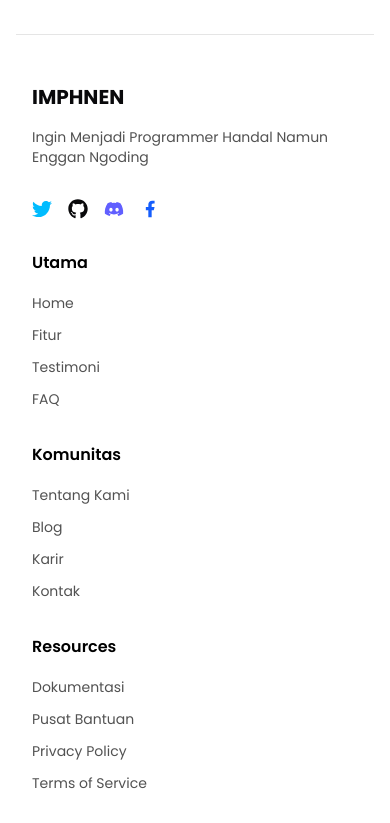
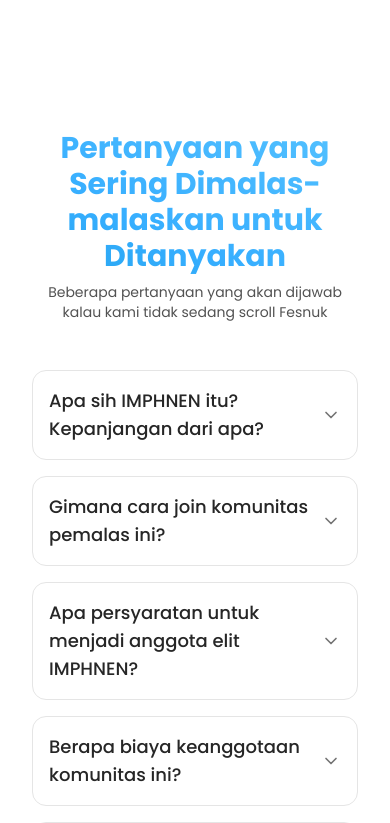
Before and after one commit to ifalfahri/imphnen-lp, a Next.js app: page / in a window 390 px wide. Shown: the part 5820-6643 px from the top of the page. Built offline with nearby package versions, Linux system fonts and the light colour scheme.

Commit message:
feat: add FAQ section with interactive items and integrate into homepage

```diff
--- a/src/app/page.tsx
+++ b/src/app/page.tsx
@@ -1,8 +1,9 @@
 import { Bento } from "@/components/bento";
+import { FAQSection } from "@/components/faq-section";
 import { Footer } from "@/components/footer";
 import { GeminiSection } from "@/components/gemini-section";
+import { HeroScroll } from "@/components/hero-scroll";
 import RibbonSection from "@/components/ribbon-section";
-import { HeroScroll } from "@/components/hero-scroll";
 
 export default function Home() {
   return (
@@ -11,6 +12,7 @@
       <RibbonSection />
       <Bento />
       <GeminiSection />
+      <FAQSection />
       <Footer />
     </div>
   );
--- /dev/null
+++ b/src/components/faq-section.tsx
@@ -0,0 +1,136 @@
+"use client";
+import { IconChevronDown } from "@tabler/icons-react";
+import { AnimatePresence, motion } from "motion/react";
+import React, { useState } from "react";
+
+interface FAQItemProps {
+  question: string;
+  answer: string | React.ReactNode;
+}
+
+const FAQItem = ({ question, answer }: FAQItemProps) => {
+  const [isOpen, setIsOpen] = useState(false);
+
+  return (
+    <div id="faq" className="border border-neutral-200 dark:border-white/[0.2] rounded-xl overflow-hidden bg-white dark:bg-black mb-4 shadow-input transition-all duration-200 hover:shadow-lg">
+      <motion.button
+        onClick={() => setIsOpen(!isOpen)}
+        className="flex items-center justify-between w-full p-4 text-left"
+        whileHover={{ backgroundColor: "rgba(0, 0, 0, 0.02)" }}
+        whileTap={{ backgroundColor: "rgba(0, 0, 0, 0.05)" }}
+      >
+        <h3 className="text-lg font-medium text-neutral-800 dark:text-neutral-200">
+          {question}
+        </h3>
+        <motion.div
+          animate={{ rotate: isOpen ? 180 : 0 }}
+          transition={{ duration: 0.3 }}
+          className="text-neutral-500"
+        >
+          <IconChevronDown size={20} />
+        </motion.div>
+      </motion.button>
+      <AnimatePresence>
+        {isOpen && (
+          <motion.div
+            initial={{ height: 0, opacity: 0 }}
+            animate={{ height: "auto", opacity: 1 }}
+            exit={{ height: 0, opacity: 0 }}
+            transition={{ duration: 0.3 }}
+            className="overflow-hidden"
+          >
+            <div className="p-4 pt-0 text-neutral-600 dark:text-neutral-400 text-sm bg-neutral-50 dark:bg-neutral-900/50">
+              {answer}
+            </div>
+          </motion.div>
+        )}
+      </AnimatePresence>
+    </div>
+  );
+};
+
+export function FAQSection() {
+  return (
+    <div className="py-24 px-4 max-w-4xl mx-auto" id="faq">
+      <h2 className="text-3xl md:text-5xl font-bold text-center mb-2 bg-clip-text text-transparent bg-gradient-to-bl from-primary to-primary-foreground">
+        Pertanyaan yang Sering Dimalas-malaskan untuk Ditanyakan
+      </h2>
+      <p className="text-sm md:text-lg text-center text-neutral-600 dark:text-neutral-400 mb-12 max-w-2xl mx-auto">
+        Beberapa pertanyaan yang akan dijawab kalau kami tidak sedang scroll
+        Fesnuk
+      </p>
+
+      <div className="space-y-6">
+        {faqItems.map((item, index) => (
+          <FAQItem key={index} question={item.question} answer={item.answer} />
+        ))}
+      </div>
+    </div>
+  );
+}
+
+const faqItems = [
+  {
+    question: "Apa sih IMPHNEN itu? Kepanjangan dari apa?",
+    answer:
+      "IMPHNEN singkatan dari 'Ingin Menjadi Programmer Handal Namun Enggan Ngoding'. Kami adalah komunitas elit para profesional scroll Fesnuk yang punya mimpi jadi tech bro/sis tapi ngodingnya nanti aja kalau mood. Motto kami: 'Kenapa capek-capek ngoding kalau bisa tinggal tanya ChatGPT?'",
+  },
+  {
+    question: "Gimana cara join komunitas pemalas ini?",
+    answer:
+      "Caranya gampang banget: 1) Buka laptop, 2) Bilang ke diri sendiri 'Hari ini aku mau ngoding 8 jam full!', 3) Malah buka Fesnuk, 4) Scroll sampe lupa waktu, 5) Selamat! Kamu secara otomatis sudah menjadi anggota kami. Untuk sertifikat resmi, silakan screenshot jam di HP kamu yang menunjukkan sudah 5 jam scrolling tanpa ngoding sedetik pun.",
+  },
+  {
+    question: "Apa persyaratan untuk menjadi anggota elit IMPHNEN?",
+    answer:
+      "Persyaratannya cukup ketat: kamu harus punya minimal 3 IDE/code editor yang terinstal tapi jarang dibuka, setidaknya 5 kursus online yang baru selesai 10% pertama, dan keahlian untuk menjelaskan 'lagi sibuk ngerjain project' padahal sebenernya cuma scroll meme programming doang. Bonus poin kalau punya stiker 'Programmer' di laptop tapi kode terakhir ditulis 3 bulan lalu.",
+  },
+  {
+    question: "Berapa biaya keanggotaan komunitas ini?",
+    answer:
+      "Gratis! Kami sudah terlalu malas untuk membuat sistem pembayaran. Lagipula, mengumpulkan uang berarti harus mengelolanya, dan itu terlalu banyak effort. Kami lebih suka menghabiskan energi untuk debat framework mana yang terbaik meskipun belum pernah mencoba satupun.",
+  },
+  {
+    question: "Aktivitas apa saja yang dilakukan di komunitas IMPHNEN?",
+    answer: (
+      <div className="space-y-2">
+        <p>
+          Komunitas kami memiliki berbagai aktivitas super produktif, antara
+          lain:
+        </p>
+        <ul className="list-disc pl-5 space-y-1">
+          <li>
+            Mengumpulkan tutorial programming yang tidak akan pernah kita tonton
+          </li>
+          <li>Debat sengit React vs Vue meski belum mahir JavaScript dasar</li>
+          <li>
+            Workshop Cara Menginstal Visual Studio Code dan Tidak Pernah
+            Membukanya Lagi
+          </li>
+          <li>
+            Kursus ahli Menjelaskan ke Orangtua Bahwa Scroll Facebook adalah
+            Riset Pasar
+          </li>
+          <li>
+            Ajang Ngumpulin Repository GitHub tapi Commit Terakhir 2 Tahun
+            Lalu
+          </li>
+          <li>
+            Kompetisi Siapa yang bisa screenshot code terkeren untuk status WA
+            tanpa perlu mengerti kodenya
+          </li>
+        </ul>
+      </div>
+    ),
+  },
+  {
+    question: "Bagaimana saya tahu kalau saya cocok dengan komunitas ini?",
+    answer:
+      "Kamu pasti cocok dengan kami jika: pernah buka tutorial coding sambil nonton Netflix, punya 7+ tab browser tentang 'how to code' yang tidak pernah dibaca sampai habis, dan pernah memesan buku programming tebal yang akhirnya cuma jadi pengganjal meja. Tambahan, jika kamu bisa menjelaskan blockchain dengan sangat percaya diri meski sebenarnya tidak paham, kamu adalah calon ketua komunitas kami.",
+  },
+  {
+    question: "Apa benefit jadi anggota IMPHNEN?",
+    answer:
+      "Benefit paling utama: validasi bahwa kamu tidak sendirian dalam kemalasanmu! Kamu juga dapat template caption LinkedIn yang bisa membuatmu terlihat sibuk coding padahal cuma rebahan, tips bergabung dengan grup programmer lalu menghilang saat diminta bantuan coding, dan keahlian mengatakan 'harusnya gampang, tinggal...' untuk masalah programming yang kamu sendiri tidak bisa selesaikan. Oh, dan kami punya grup WhatsApp yang isinya 99% meme programming dan 1% pertanyaan 'Ada yang jago React di sini?' yang tidak pernah dijawab.",
+  },
+];
--- a/src/components/hero-scroll.tsx
+++ b/src/components/hero-scroll.tsx
@@ -6,7 +6,7 @@
 
 export function HeroScroll() {
   return (
-    <div className="flex flex-col overflow-hidden relative z-1">
+    <div id="home" className="flex flex-col overflow-hidden relative z-1">
       <ContainerScroll
         titleComponent={
           <>
--- a/src/components/ui/bento-grid.tsx
+++ b/src/components/ui/bento-grid.tsx
@@ -33,7 +33,7 @@
   icon?: React.ReactNode;
 }) => {
   return (
-    <div
+    <div id="features"
       className={cn(
         "group/bento shadow-input row-span-1 flex flex-col justify-between space-y-4 rounded-xl border border-neutral-200 bg-white p-4 transition duration-200 hover:shadow-xl dark:border-white/[0.2] dark:bg-black dark:shadow-none",
         className,
```
Also changed, not shown: 1 other file (tests, documents, lock files or other folders).
